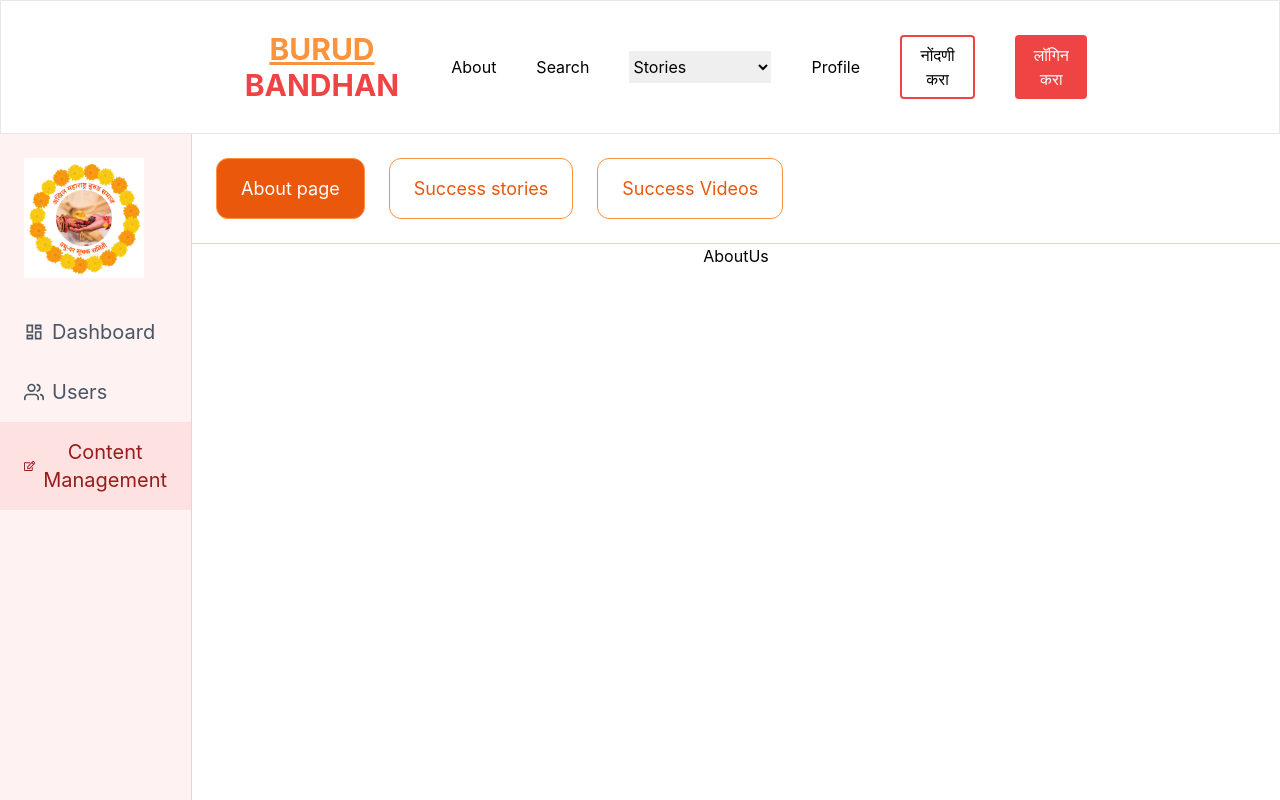
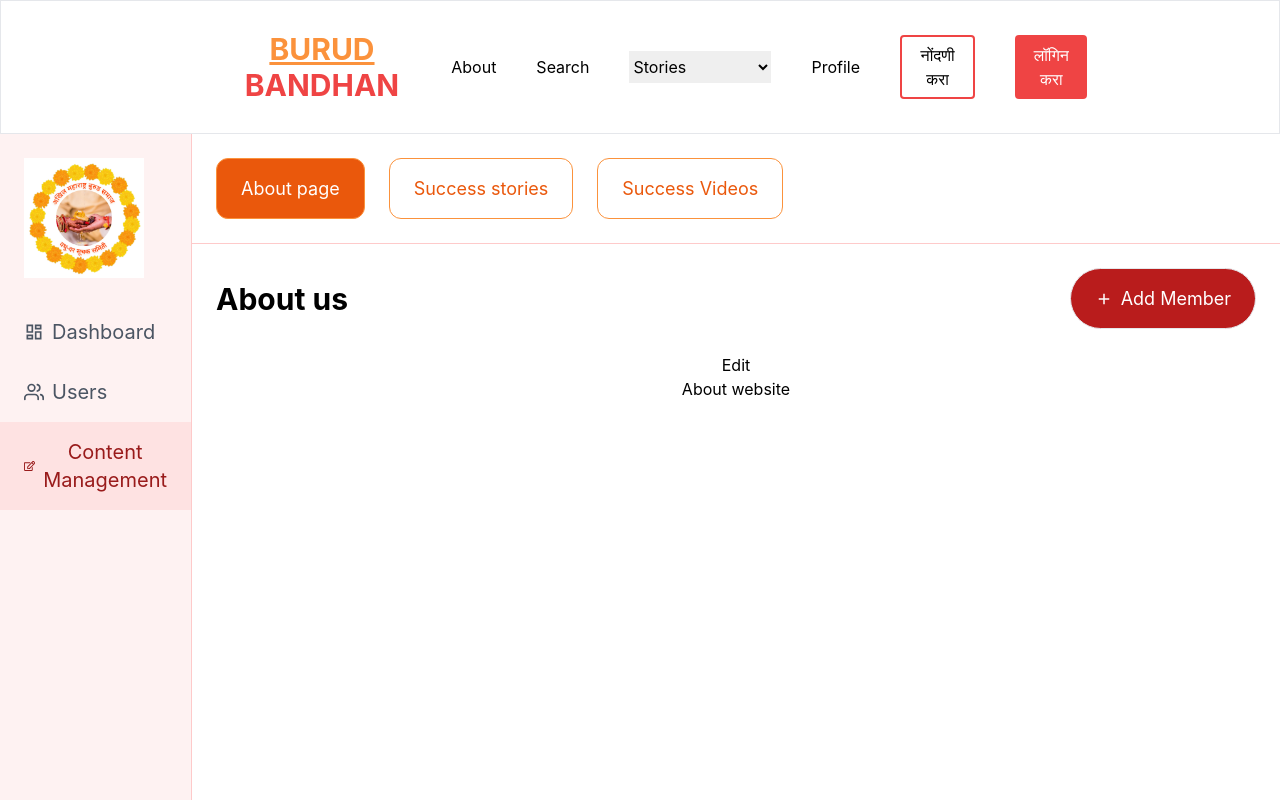
Before and after one commit to Increditex-Software-Solutions-Pvt-Ltd/new_BurudBandhan, a React (Create React App) app in the folder frontend/: page /admin in a window 1280 px wide. Both pictures are taken after a click on the element "Content Management". Shown: the top 800 px of the page. Built offline with nearby package versions, Linux system fonts and the light colour scheme.

Commit message:
added html content in content management

```diff
--- a/frontend/src/Components/Admin/AboutUs.jsx
+++ b/frontend/src/Components/Admin/AboutUs.jsx
@@ -1,9 +1,53 @@
-import React from 'react'
+import React from 'react';
+import { MdAdd } from "react-icons/md";
 
 const AboutUs = () => {
   return (
-    <div>AboutUs</div>
+    <div>
+        {/* top section */}
+        <div className='p-6 flex justify-between items-center'>
+            <h1 className='text-left text-3xl font-bold'>About us</h1>
+            <div className='
+            flex gap-2
+            justify-center
+            items-center
+            border rounded-full
+            bg-red-700 hover:bg-red-600 text-white
+            py-4 px-6
+            cursor-pointer
+            text-[18px]
+            '>
+                {/* add icon */}
+                <MdAdd />
+                <p>Add Member</p>
+            </div>
+        </div>
+
+        {/* edit about us page */}
+        <div>
+            {/* edit button */}
+            <div>
+                <div>
+                    {/* edit icon */}
+                    <p>Edit</p>
+                </div>
+            </div>
+
+            <div>
+                <div>
+                    <p>About website</p>
+                    <p>
+                        {/* about us info */}
+                    </p>
+                </div>
+
+                <div>
+
+                </div>
+            </div>
+        </div>
+    </div>
   )
 }
 
-export default AboutUs
+export default AboutUs;
--- /dev/null
+++ b/frontend/src/Components/Admin/HeadingAndparagraph.jsx
@@ -0,0 +1,9 @@
+import React from 'react'
+
+const HeadingAndparagraph = () => {
+  return (
+    <div>HeadingAndparagraph</div>
+  )
+}
+
+export default HeadingAndparagraph
```
